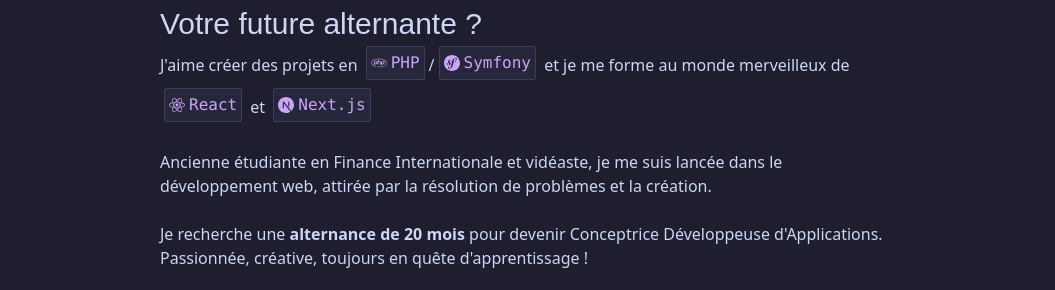
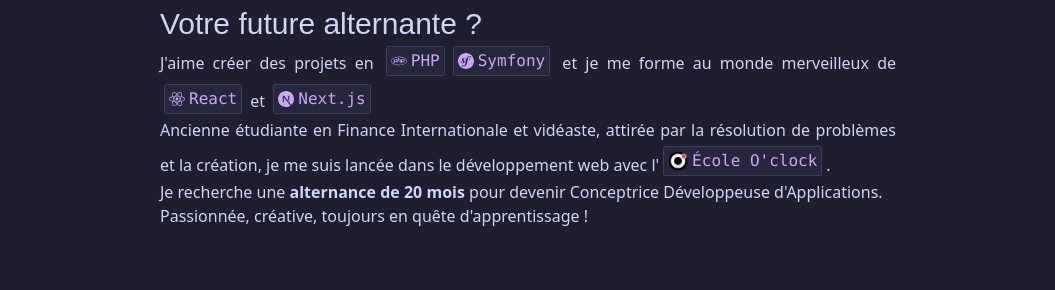
Before and after one commit to CeliaBillaud/portfolio, a Next.js app: page / in a window 1280 px wide. Shown: the part 226-516 px from the top of the page, without its empty margins (112-1167 px from the left). Built offline with nearby package versions, Linux system fonts and the light colour scheme; grey boxes are pictures that could not be loaded; a web font is replaced by a local one.

Commit message:
oclock added to description

```diff
--- a/app/_components/Hero.tsx
+++ b/app/_components/Hero.tsx
@@ -4,10 +4,12 @@ import { Section } from "./Section";
 import { cn } from "@/lib/utils";
 import { FaPhp, FaReact } from 'react-icons/fa';
 import { SiSymfony, SiNextdotjs } from 'react-icons/si';
+import Link from 'next/link';
+import Image from 'next/image'
 
 const Code = ({ className, children, icon: Icon, ...props }: ComponentPropsWithRef<"span"> & { icon?: React.ElementType }) => {
     return (
-        <span className={cn("font-mono bg-accent/30 border border-accent p-1 m-1 rounded-sm text-primary inline-flex items-center", className)} {...props}>
+        <span className={cn("font-mono bg-accent/30 border hover:bg-accent/50 transition-colors border-accent px-1 py-0.5 m-1 rounded-sm text-primary inline-flex items-center", className)} {...props}>
             {Icon && <Icon className="mr-1" />}
             {children}
         </span>
@@ -19,18 +21,27 @@ export const Hero = () => {
         <Section>
             <h1 className="text-5xl text-primary font-bold font-caption">Célia Billaud • Développeuse web</h1>
             <h2 className="text-3xl font-caption">Votre future alternante ?</h2>
-            <p>
-                J'aime créer des projets en <Code icon={FaPhp}>PHP</Code>/<Code icon={SiSymfony}>Symfony</Code> et je me forme au monde merveilleux de <Code icon={FaReact}>React</Code> et <Code icon={SiNextdotjs}>Next.js</Code>
+            <p className="text-base md:text-justify">
+                J'aime créer des projets en <Code icon={FaPhp}>PHP</Code><Code icon={SiSymfony}>Symfony</Code> et je me forme au monde merveilleux de <Code icon={FaReact}>React</Code> et <Code icon={SiNextdotjs}>Next.js</Code>
             </p>
-            <br/>
-            <p>
-                Ancienne étudiante en Finance Internationale et vidéaste, je me suis lancée dans le développement web, attirée par la résolution de problèmes et la création.
+            <p className="text-base md:text-justify">
+                Ancienne étudiante en Finance Internationale et vidéaste, attirée par la résolution de problèmes et la création, je me suis lancée dans le développement web avec l'
+                <Link href="https://oclock.io/" target="_blank">
+                    <Code>
+                            <Image
+                            src="/logooclock.png"
+                            width = {20}
+                            height = {20}
+                            alt="logo O'clock"
+                            className="mr-1"/>
+                    École O'clock
+                    </Code>.
+                </Link>
             </p>
-            <br/>
-            <p>
+            <p className="text-base md:text-justify">
                 Je recherche une <strong>alternance de 20 mois</strong> pour devenir Conceptrice Développeuse d'Applications.
             </p>
-            <p>
+            <p className="text-base md:text-justify">
                 Passionnée, créative, toujours en quête d'apprentissage !
             </p>
         </Section>
```
Also changed, not shown: public/logooclock.png (added).
